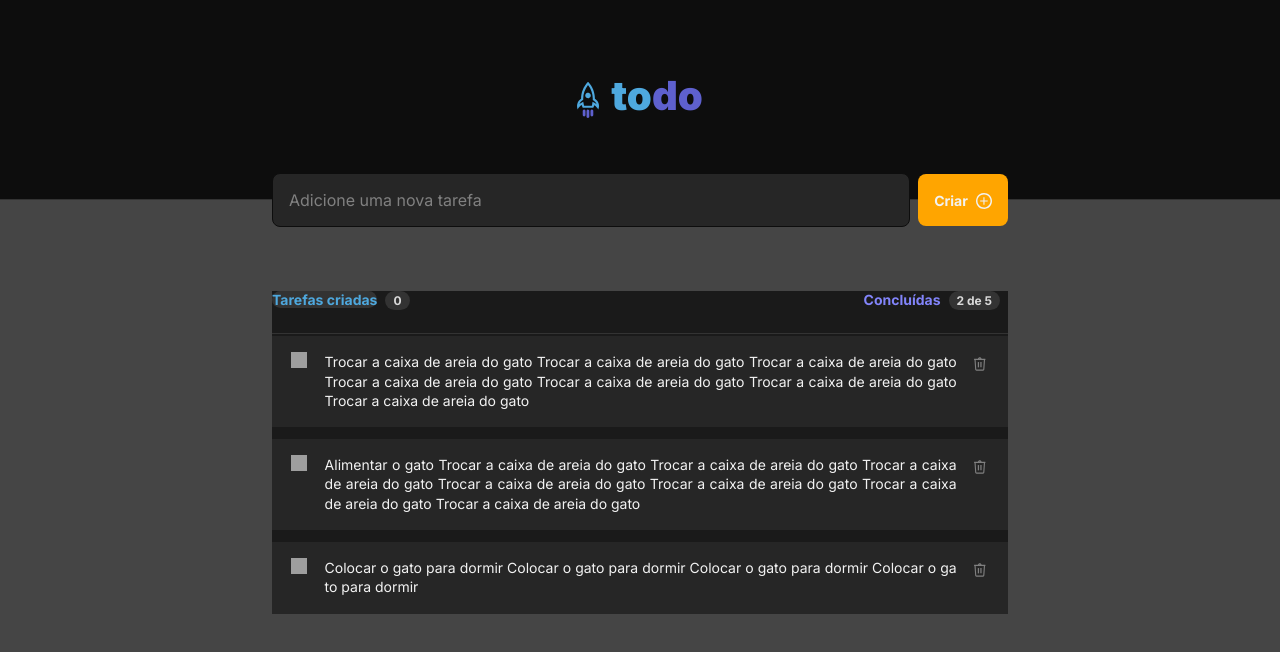
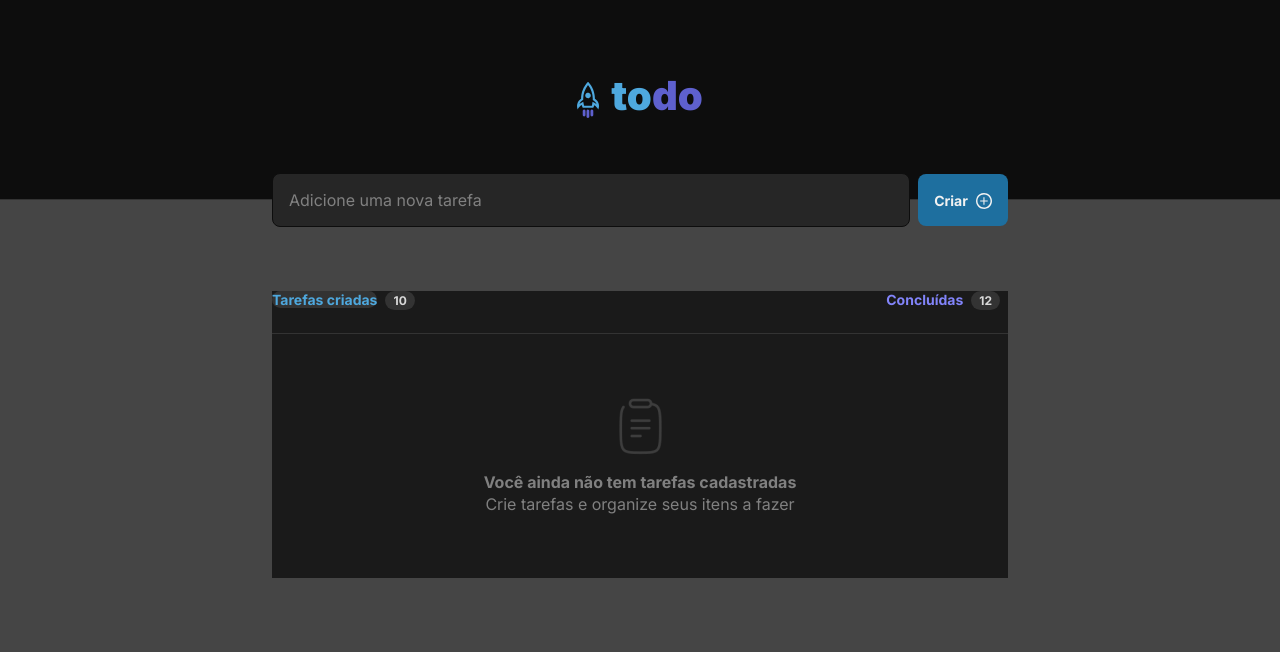
Before and after one commit to felipedev01/Gerenciador-de-Tarefas, a React (Vite) app: page / in a window 1280 px wide. Shown: the top 652 px of the page. Built offline with nearby package versions, Linux system fonts and the light colour scheme; grey boxes are pictures that could not be loaded.

Commit message:
Função deletar tarefa funcionando

```diff
--- a/src/App.jsx
+++ b/src/App.jsx
@@ -10,19 +10,6 @@ import './Global.css'
  export function App() {
 
   const[tasks, setTasks]=useState([
-
-    {
-      id:1,
-      content:'Trocar a caixa de areia do gato Trocar a caixa de areia do gato Trocar a caixa de areia do gato Trocar a caixa de areia do gato Trocar a caixa de areia do gato Trocar a caixa de areia do gato Trocar a caixa de areia do gato',
-    },
-    {
-      id:2,
-      content:'Alimentar o gato Trocar a caixa de areia do gato Trocar a caixa de areia do gato Trocar a caixa de areia do gato Trocar a caixa de areia do gato Trocar a caixa de areia do gato Trocar a caixa de areia do gato Trocar a caixa de areia do gato',
-    },
-    {
-      id:3,
-      content:'Colocar o gato para dormir Colocar o gato para dormir Colocar o gato para dormir Colocar o gato para dormir',
-    }
 
 
 ])
@@ -59,12 +46,10 @@ console.log(currentTask)
 
 } function deleteTask(id){
 
-  alert('O id desta tarefa eh'+' '+id+' '+'Ponto')
-  /*
   const tasksWithoutDeletedOne=tasks.filter(task =>{
-    return task !== commentToDelete;
+    return task.id !== id;
   })
-*/
+setTasks(tasksWithoutDeletedOne)
 }
 
  return(
--- a/src/Componentes/DisplayTasksWithContent.jsx
+++ b/src/Componentes/DisplayTasksWithContent.jsx
@@ -8,7 +8,7 @@ import checkBox from '../Assets/checkBox.svg'
 
 
 
-  function onDeleteTask(id){
+  function onDeleteTask2(id){
 
     onDeleteTask(id)
 
@@ -59,7 +59,7 @@ import checkBox from '../Assets/checkBox.svg'
          </p>
 
 
-         <button className={styles.deleteButton} onClick={( ) => onDeleteTask(task.id)}>
+         <button className={styles.deleteButton} onClick={( ) => onDeleteTask2(task.id)}>
          <img src={Trash} alt="Apagar Tarefa" className={styles.trash} />
          </button>
 
--- a/src/Componentes/InputBox.module.css
+++ b/src/Componentes/InputBox.module.css
@@ -15,7 +15,6 @@
     color: var(--gray-100);
     font-weight: 700;
     background: var(--blueDark-100);
-    background:orange;
     font-size:0.875rem !Important;
 }textarea{
     border-radius: 8px;
```
